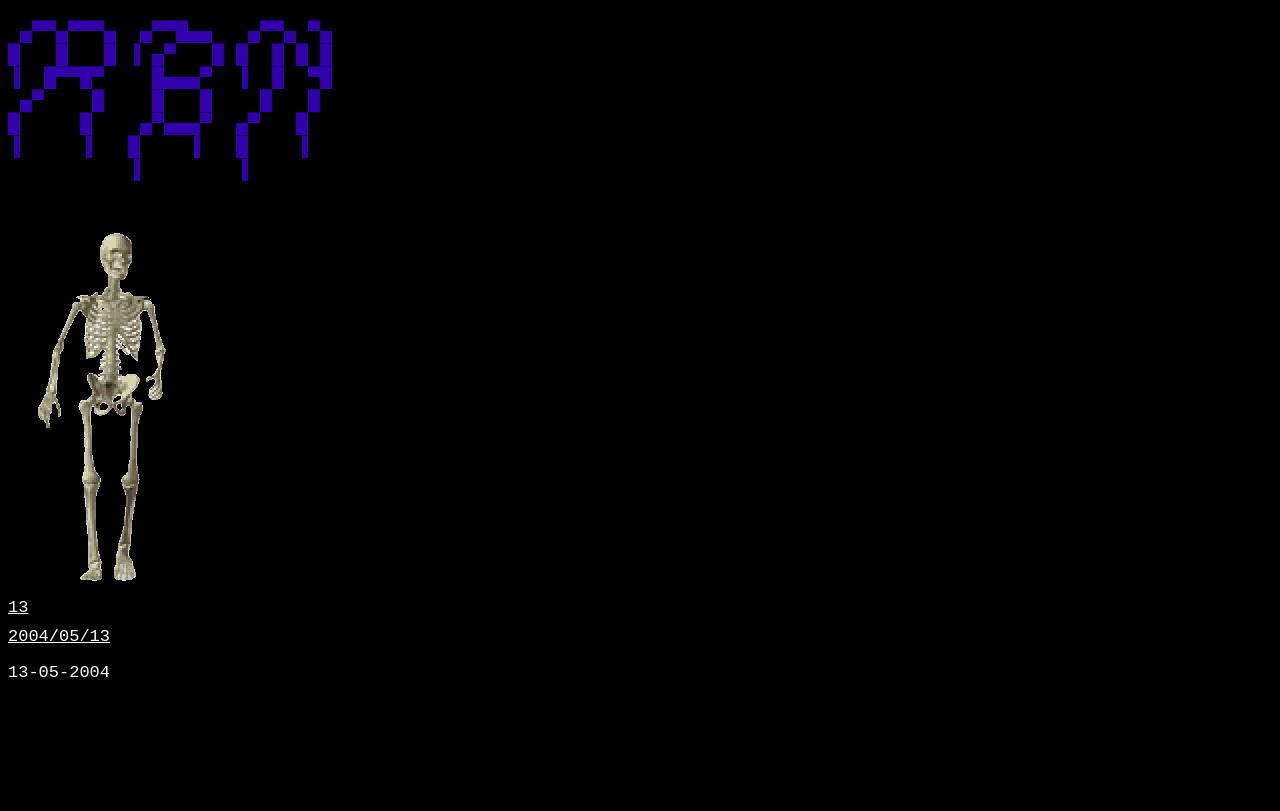
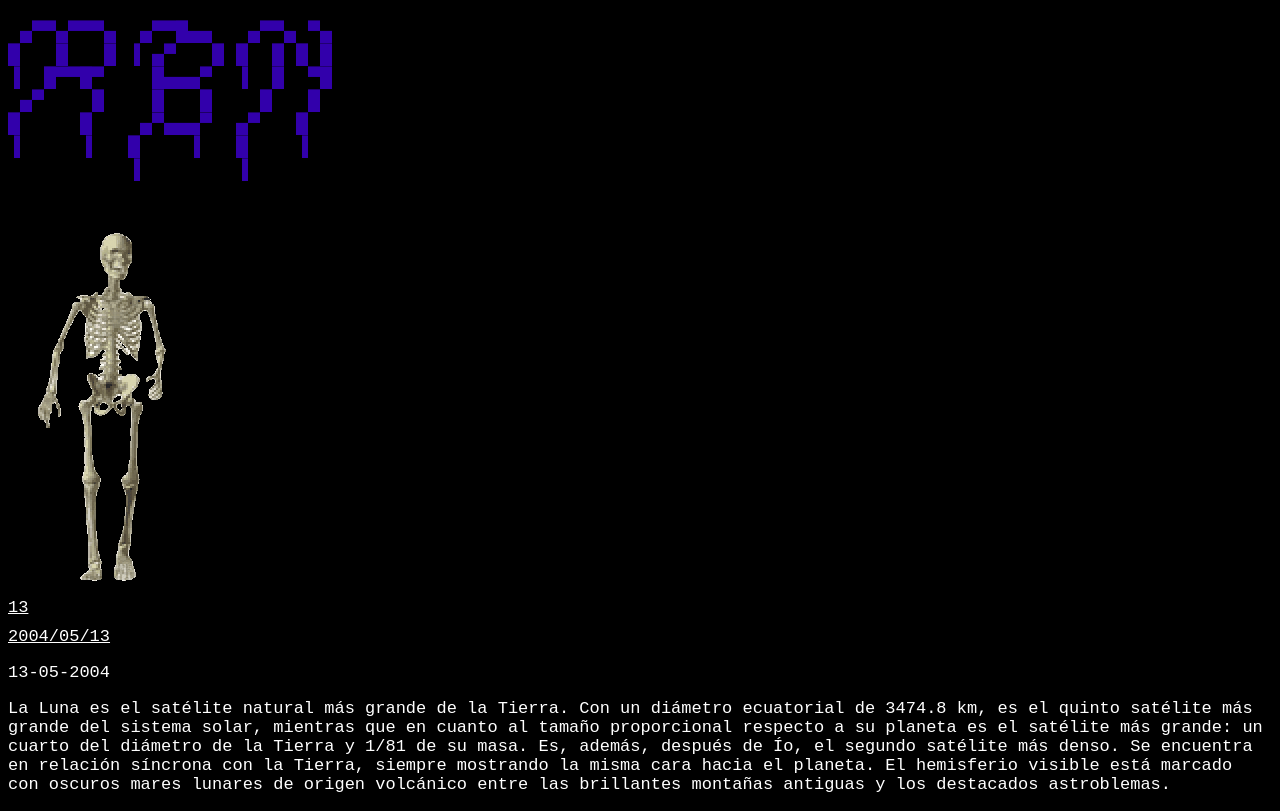
Before and after one commit to RBN13ES/RBN, a plain HTML site: page index.html in a window 1280 px wide. Drawn offline with Linux system fonts and the light colour scheme.

Commit message:
Update index.html

```diff
--- a/index.html
+++ b/index.html
@@ -56,6 +56,10 @@
   <a href="https://elpais.com/hemeroteca/2004-05-13/">2004/05/13</a>
 
   <p>13-05-2004</p>
+  <p>La Luna es el satélite natural más grande de la Tierra. Con un diámetro ecuatorial de 3474.8 km, es el quinto satélite más grande del sistema solar,
+    mientras que en cuanto al tamaño proporcional respecto a su planeta es el satélite más grande: un cuarto del diámetro de la Tierra y 1/81 de su masa. Es, además, después de Ío, el segundo satélite más denso.
+    Se encuentra en relación síncrona con la Tierra, siempre mostrando la misma cara hacia el planeta.
+    El hemisferio visible está marcado con oscuros mares lunares de origen volcánico entre las brillantes montañas antiguas y los destacados astroblemas.</p>
 
 
 </body>
```
